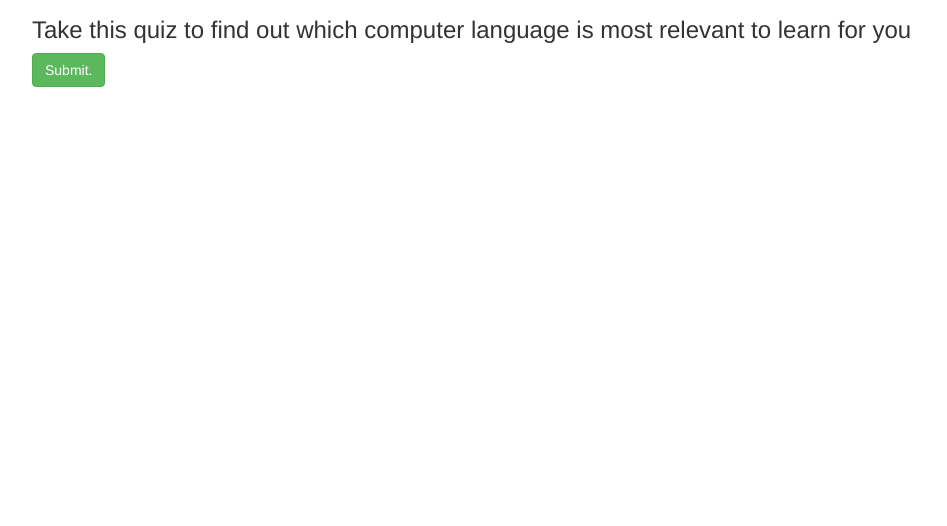
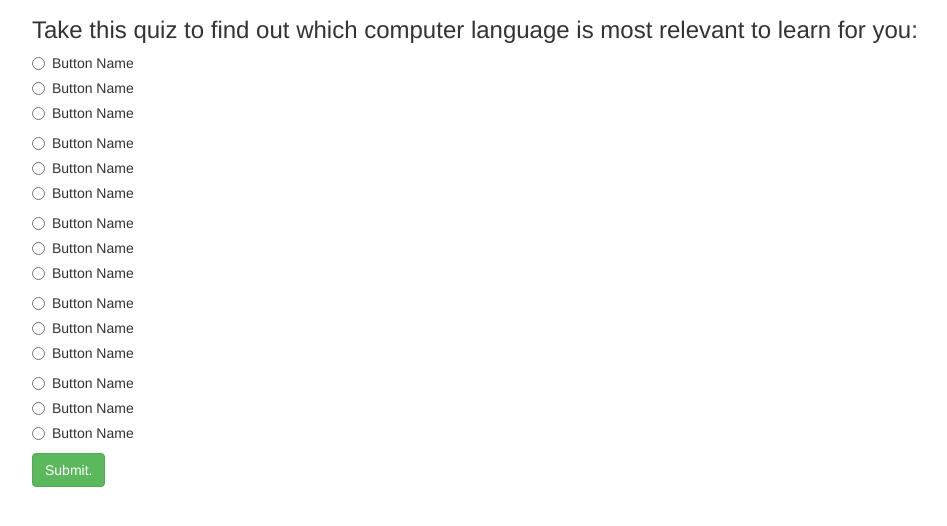
Before and after one commit to emh221/language-quiz-project, a plain HTML site: page index.html in a window 1280 px wide. Shown: the part 56-582 px from the top of the page, without its empty margins (38-985 px from the left). Drawn offline with Linux system fonts and the light colour scheme.

Commit message:
create framework for a form with 5 questions with 3 different radio button responses each.

```diff
--- a/index.html
+++ b/index.html
@@ -10,10 +10,107 @@
 <body>
   <div class="container">
     <h2>Computer Language Quiz:</h2>
-    <h3>Take this quiz to find out which computer language is most relevant to learn for you</h3>
+    <h3>Take this quiz to find out which computer language is most relevant to learn for you:</h3>
     <form id="quiz">
+
+      <p></p>
       <div class="radio">
+        <label>
+          <input type="radio" name="" value="">
+          Button Name
+        </label>
+      </div>
+      <div class="radio">
+        <label>
+          <input type="radio" name="" value="">
+          Button Name
+        </label>
+      </div>
+      <div class="radio">
+        <label>
+          <input type="radio" name="" value="">
+          Button Name
+        </label>
+      </div>
 
+      <p></p>
+      <div class="radio">
+        <label>
+          <input type="radio" name="" value="">
+          Button Name
+        </label>
+      </div>
+      <div class="radio">
+        <label>
+          <input type="radio" name="" value="">
+          Button Name
+        </label>
+      </div>
+      <div class="radio">
+        <label>
+          <input type="radio" name="" value="">
+          Button Name
+        </label>
+      </div>
+
+      <p></p>
+      <div class="radio">
+        <label>
+          <input type="radio" name="" value="">
+          Button Name
+        </label>
+      </div>
+      <div class="radio">
+        <label>
+          <input type="radio" name="" value="">
+          Button Name
+        </label>
+      </div>
+      <div class="radio">
+        <label>
+          <input type="radio" name="" value="">
+          Button Name
+        </label>
+      </div>
+
+      <p></p>
+      <div class="radio">
+        <label>
+          <input type="radio" name="" value="">
+          Button Name
+        </label>
+      </div>
+      <div class="radio">
+        <label>
+          <input type="radio" name="" value="">
+          Button Name
+        </label>
+      </div>
+      <div class="radio">
+        <label>
+          <input type="radio" name="" value="">
+          Button Name
+        </label>
+      </div>
+
+      <p></p>
+      <div class="radio">
+        <label>
+          <input type="radio" name="" value="">
+          Button Name
+        </label>
+      </div>
+      <div class="radio">
+        <label>
+          <input type="radio" name="" value="">
+          Button Name
+        </label>
+      </div>
+      <div class="radio">
+        <label>
+          <input type="radio" name="" value="">
+          Button Name
+        </label>
       </div>
 
       <button type="submit" class="btn btn-success">Submit.</button>
```
